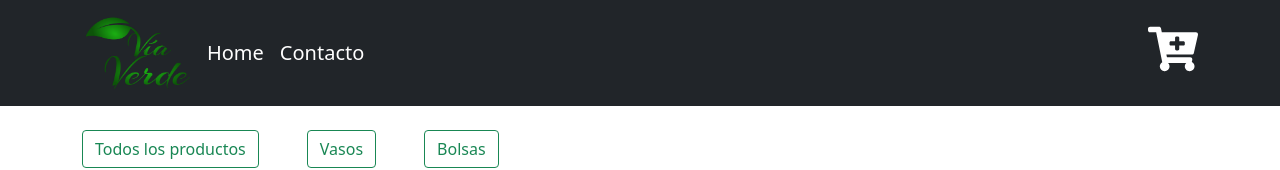
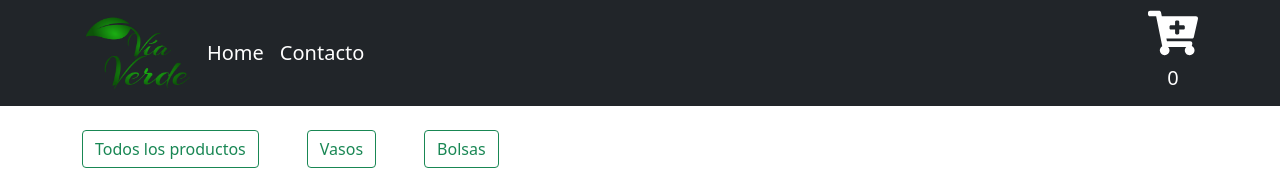
Before and after one commit to TeresitaCaneteL/ViaVerde_Canete, a React (Create React App) app: page /cart in a window 1280 px wide. Shown: the top 170 px of the page. Built offline with nearby package versions, Linux system fonts and the light colour scheme.

Commit message:
agregando cantidad a carWidget

```diff
--- a/src/components/cart/Cart.js
+++ b/src/components/cart/Cart.js
@@ -1,6 +1,6 @@
 import React, {useContext } from 'react';
 import { CartContext } from '../context/Context.js';
-import {Card, Container,Button,Stack} from 'react-bootstrap';
+import { Container,Button,Stack} from 'react-bootstrap';
 import 'bootstrap/dist/css/bootstrap.min.css';
 import './Cart.css';
 
--- a/src/components/cartWidget/CartWidget.js
+++ b/src/components/cartWidget/CartWidget.js
@@ -1,11 +1,16 @@
-
+import React, {useContext } from 'react';
+import { CartContext } from '../context/Context.js';
 import { FaCartPlus } from "react-icons/fa";
 import './CartWidget.css';
 
 function CartWidget(){
+  const { cart } = useContext(CartContext);
+  let cant=0;
+  cart.map( i =>  cant = (cant + (parseInt(i.quantity))))
     return(
         <div className='cartWidget'>
            <h3><FaCartPlus style={{color: 'white', fontSize: '50px'}}/></h3>
+           <h1 style={{color: 'white', fontSize: '20px'}}>{cant}</h1>
         </div>
     );
 }
```
